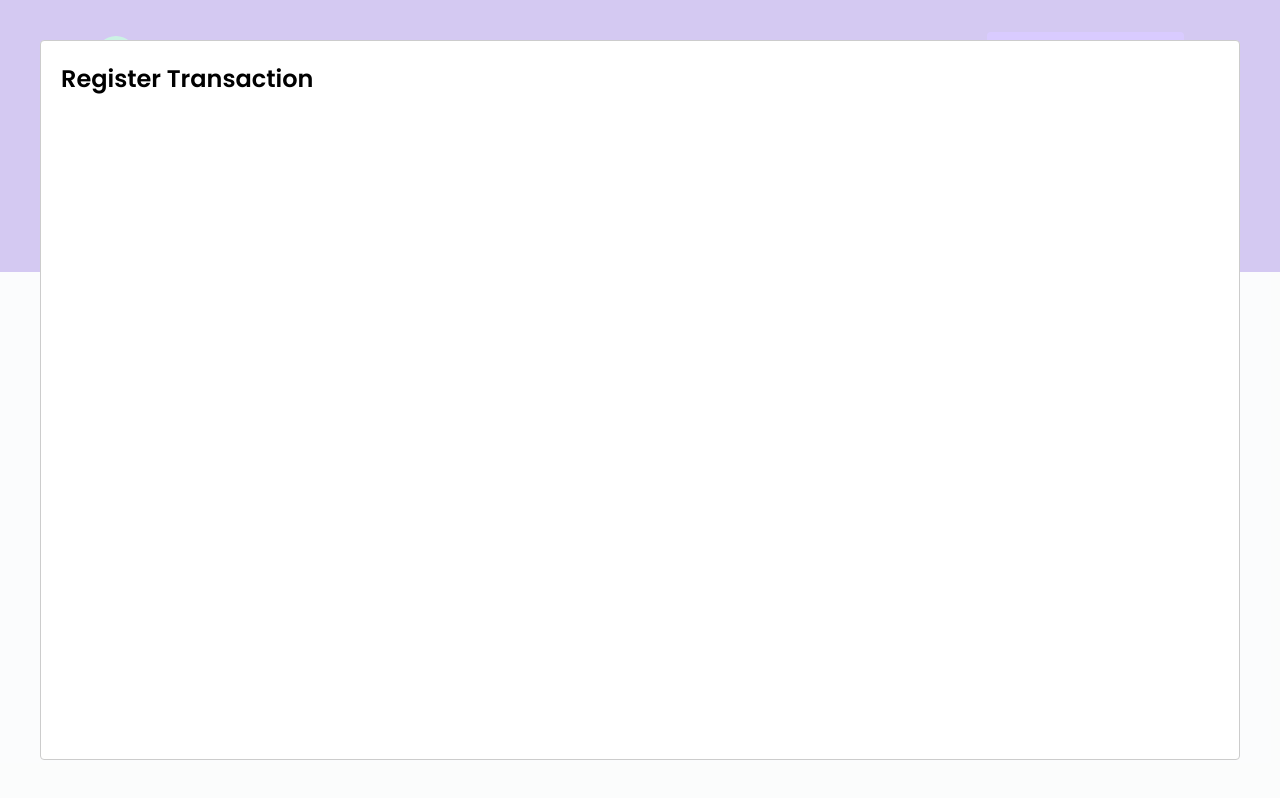
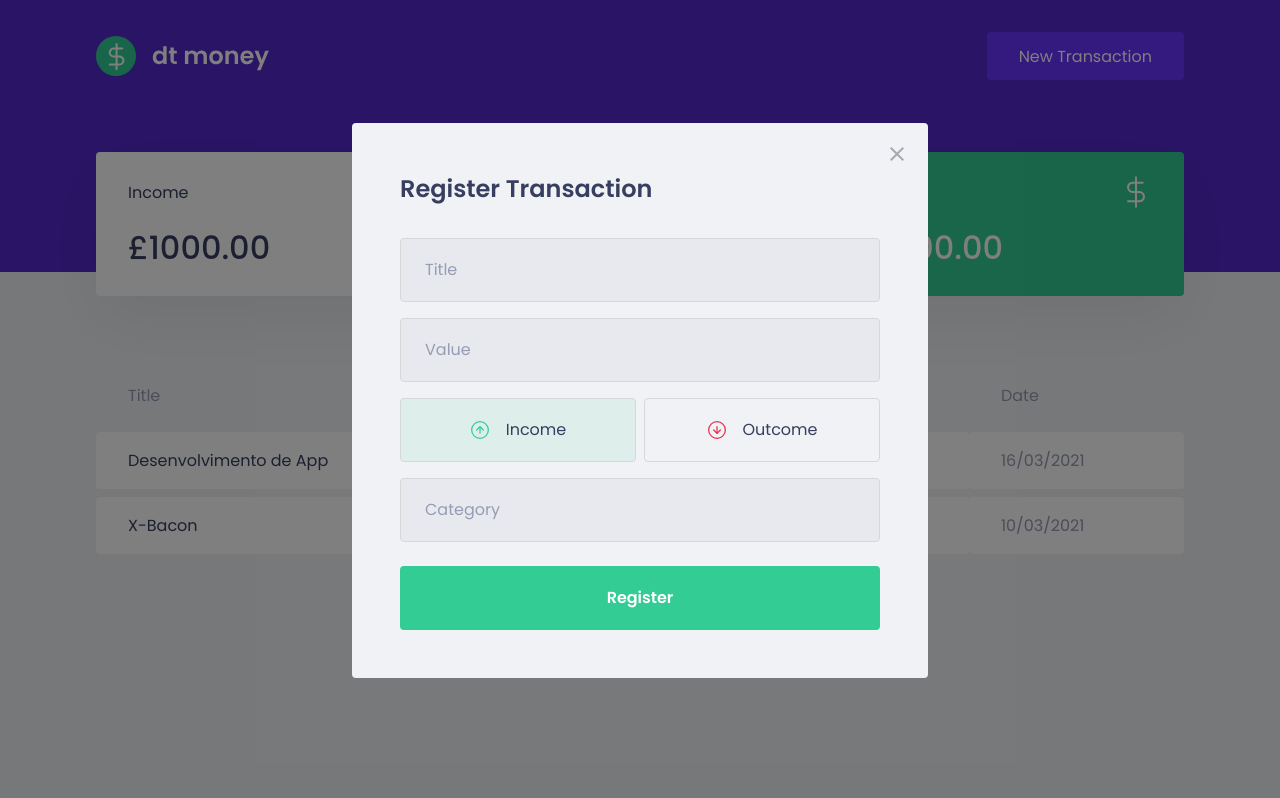
Before and after one commit to hppc25/react-go-finances, a React (Create React App) app: page / in a window 1280 px wide. Both pictures are taken after a click on the button "New Transaction". Built offline with nearby package versions, Linux system fonts and the light colour scheme; no server answers; what miragejs would draw is missing.

Commit message:
add income and outcome button - NewTransationModal

```diff
--- a/package.json
+++ b/package.json
@@ -5,6 +5,7 @@
   "dependencies": {
     "axios": "^0.26.1",
     "miragejs": "^0.1.43",
+    "polished": "^4.2.2",
     "react": "^18.0.0",
     "react-dom": "^18.0.0",
     "react-modal": "^3.14.4",
--- a/src/components/NewTransactionModal/index.tsx
+++ b/src/components/NewTransactionModal/index.tsx
@@ -1,4 +1,11 @@
+import { useState } from 'react';
+
 import Modal from 'react-modal';
+import closeImg from '../../assets/close.svg';
+import incomeImg from '../../assets/income.svg';
+import outcomeImg from '../../assets/outcome.svg';
+
+import * as S from './styles';
 
 interface NewTransactionModalProps {
   isOpen: boolean;
@@ -8,11 +15,55 @@
 export const NewTransactionModal = ({
   isOpen,
   onRequestClose
-}: NewTransactionModalProps) => (
+}: NewTransactionModalProps) => {
+
+  const [type, setType] = useState('deposit');
+  return (
   <Modal
     isOpen={isOpen}
     onRequestClose={onRequestClose}
+    overlayClassName="react-modal-overlay"
+    className="react-modal-content"
   >
-    <h2>Register Transaction</h2>
+      <button
+      className="react-modal-close"
+      type="button"
+      onClick={onRequestClose}
+    >
+      <img src={closeImg} alt="Fechal modal" />
+    </button>
+
+    <S.Container>
+      <h2>Register Transaction</h2>
+
+      <input type="text" placeholder="Title" />
+      <input type="number" placeholder="Value" />
+
+      <S.TransactionTypeContainer>
+      <S.RadioBox
+            type="button"
+            onClick={() => setType('deposit')}
+            isActive={type === 'deposit'}
+            activeColor="green"
+          >
+          <img src={incomeImg} alt="Entrada" />
+          <span>Income</span>
+        </S.RadioBox>
+
+        <S.RadioBox
+            type="button"
+            onClick={() => setType('withdraw')}
+            isActive={type === 'withdraw'}
+            activeColor="red"
+          >
+          <img src={outcomeImg} alt="Saída" />
+          <span>Outcome</span>
+        </S.RadioBox>
+      </S.TransactionTypeContainer>
+
+      <input type="text" placeholder="Category" />
+
+      <button type="submit">Register</button>
+    </S.Container>
   </Modal>
-);
+)};
--- /dev/null
+++ b/src/components/NewTransactionModal/styles.ts
@@ -0,0 +1,89 @@
+import styled from 'styled-components';
+import { darken, transparentize } from 'polished';
+
+interface RadioBoxProps {
+  isActive: boolean;
+  activeColor: 'green' | 'red';
+}
+
+const colors = {
+  green: '#33cc95',
+  red: '#e52e4d'
+}
+
+export const Container = styled.form`
+  h2 {
+    margin-bottom: 2rem;
+    font-size: 1.5rem;
+    color: var(--text-title);
+  }
+
+  input {
+    padding: 0 1.5rem;
+    width: 100%;
+    height: 4rem;
+    font-size: 1rem;
+    font-weight: 400;
+    background: #e7e9ee;
+    border: 1px solid #d7d7d7;
+    border-radius: 0.25rem;
+
+    &::placeholder {
+      color: var(--text-body);
+    }
+
+    & + input {
+      margin-top: 1rem;
+    }
+  }
+
+  button[type="submit"] {
+    margin-top: 1.5rem;
+    padding: 0 1.5rem;
+    width: 100%;
+    height: 4rem;
+    font-size: 1rem;
+    font-weight: 600;
+    color: #ffffff;
+    background: var(--green);
+    border: 0;
+    border-radius: 0.25rem;
+    transition: filter 0.2s ease-in-out;
+
+    &:hover {
+      filter: brightness(0.9);
+    }
+  }
+`;
+
+export const TransactionTypeContainer = styled.div`
+  display: grid;
+  grid-template-columns: 1fr 1fr;
+  gap: 0.5rem;
+  margin: 1rem 0;
+`;
+
+export const RadioBox = styled.button<RadioBoxProps>`
+  display: flex;
+  align-items: center;
+  justify-content: center;
+  height: 4rem;
+  background: ${({ isActive, activeColor }) => isActive
+    ? transparentize(0.9, colors[activeColor])
+    : 'transparent'};  border: 1px solid #d7d7d7;
+  border-radius: 0.25rem;
+  transition: border-color 0.2s ease-in-out;
+  &:hover {
+    border-color: ${darken(0.1, '#d7d7d7')};
+  }
+  img {
+    width: 20px;
+    height: 20px;
+  }
+  span {
+    display: block;
+    margin-left: 1rem;
+    font-size: 1rem;
+    color: var(--text-title);
+  }
+`;
--- a/src/components/Summary/index.tsx
+++ b/src/components/Summary/index.tsx
@@ -9,7 +9,7 @@
     <div>
       <header>
         <p>Income</p>
-        <img src={outcomeImg} alt="Saídas"/>
+        <img src={incomeImg} alt="Income"/>
       </header>
       <strong>£1000.00</strong>
     </div>
@@ -17,7 +17,7 @@
     <div>
       <header>
         <p>Outcome</p>
-        <img src={incomeImg} alt="Entradas"/>
+        <img src={outcomeImg} alt="Outcome"/>
       </header>
       <strong>- £300.00</strong>
     </div>
--- a/src/styles/global.ts
+++ b/src/styles/global.ts
@@ -42,4 +42,39 @@
     opacity: 0.6;
     cursor: not-allowed;
   }
+
+  .react-modal-overlay {
+    position: fixed;
+    top: 0;
+    left: 0;
+    right: 0;
+    bottom: 0;
+    display: flex;
+    align-items: center;
+    justify-content: center;
+    background: rgba(0, 0, 0, 0.5);
+  }
+
+  .react-modal-content {
+    position: relative;
+    padding: 3rem;
+    width: 100%;
+    max-width: 576px;
+    background: var(--background);
+    border-radius: 0.25rem;
+  }
+
+  .react-modal-close {
+    position: absolute;
+    top: 1.5rem;
+    right: 1.5rem;
+    background: transparent;
+    border: 0;
+    transition: filter 0.2s ease-in-out;
+
+    &:hover {
+      filter: brightness(0.8);
+    }
+  }
+
 `;
```
Also changed, not shown: 1 other file (tests, documents, lock files or other folders).
